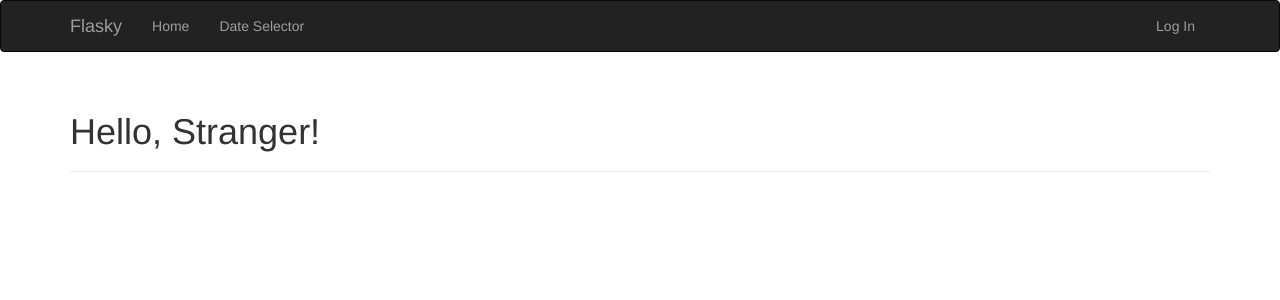
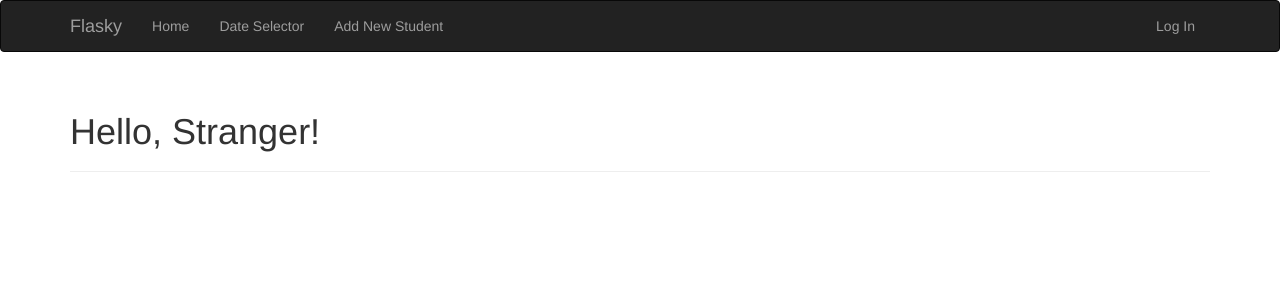
Before and after one commit to azhenxuan/attendance_tracker, a Flask app: page / in a window 1280 px wide. Shown: the top 300 px of the page. Run offline with Flask 2, Linux system fonts and the light colour scheme; some libraries are stand-ins or nearby versions.

Commit message:
Linked additional pages

```diff
--- a/attendance_updater/main/views.py
+++ b/attendance_updater/main/views.py
@@ -13,3 +13,7 @@ def dateselection():
 @main.route('/markattendance')
 def mark():
 	return render_template('mark.html')
+
+@main.route('/addnew')
+def addnew():
+	return render_template('addnew.html')
--- a/attendance_updater/templates/base.html
+++ b/attendance_updater/templates/base.html
@@ -26,6 +26,9 @@
             </ul>
             <ul class="nav navbar-nav">
                 <li><a href="{{ url_for('main.dateselection') }}">Date Selector</a></li>
+            </ul>
+            <ul class="nav navbar-nav">
+                <li><a href="{{ url_for('main.addnew') }}">Add New Student</a></li>
             </ul>
             <ul class="nav navbar-nav navbar-right">
                 {% if current_user.is_authenticated %}
```
